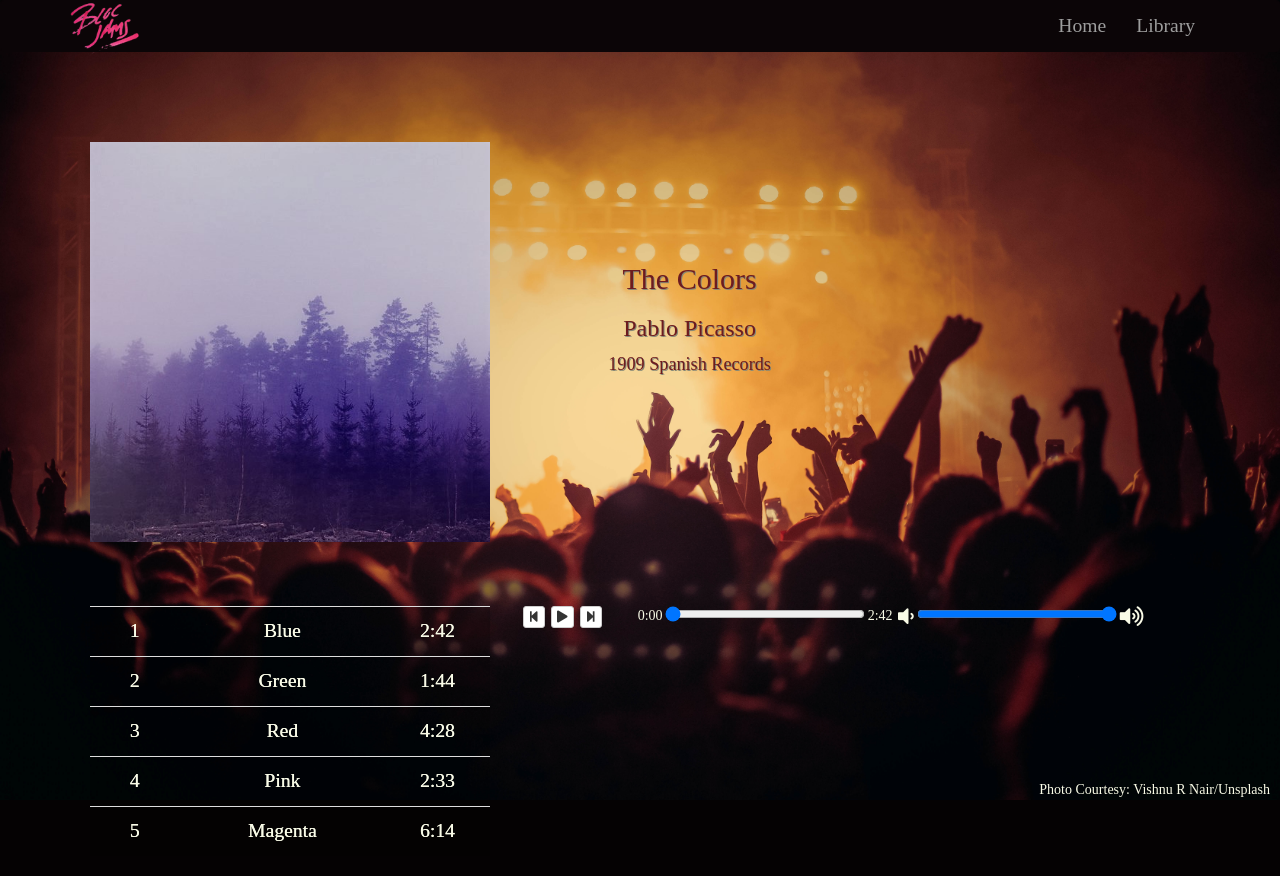
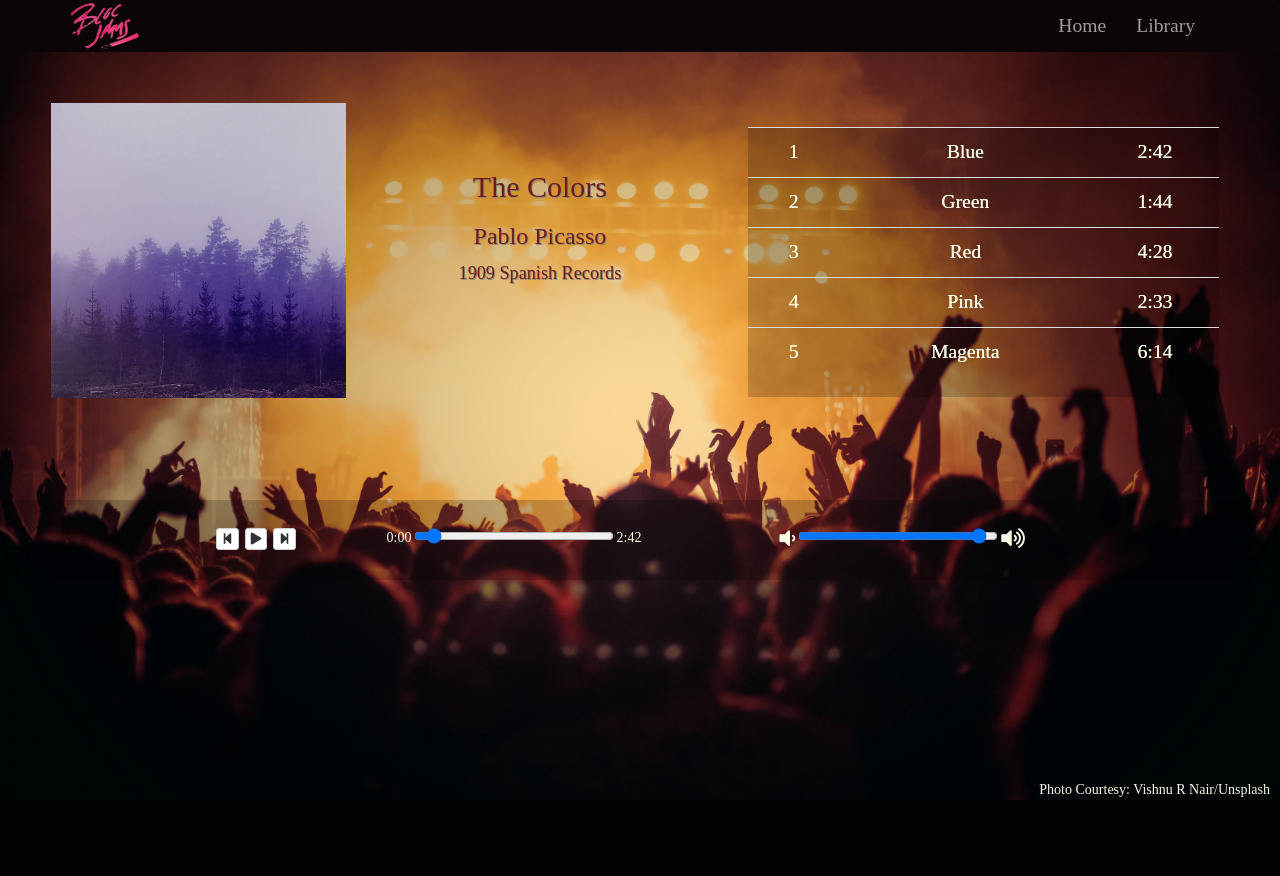
Before and after one commit to n-thomson/bloc-jams-react, a React (Create React App) app: page /album/the-colors in a window 1280 px wide. After the commit the page ends 800 px from the top, so only its background shows below. Built offline with nearby package versions, Linux system fonts and the light colour scheme; a web font is replaced by a local one.

Commit message:
styling v4

```diff
--- a/src/components/Album.js
+++ b/src/components/Album.js
@@ -124,6 +124,7 @@ class Album extends Component{
   render(){
     return(
       <section className = 'album'>
+        <section id = 'album-container'>
           <section id = 'album-info'>
             <img id = 'album-cover-art' src={this.state.album.albumCover} alt = {this.state.album.title}/>
             <div className = 'album-details'>
@@ -132,7 +133,6 @@ class Album extends Component{
               <div id = 'release-info'>{this.state.album.releaseInfo} </div>
             </div>
           </section>
-        <section id = 'table-controls'>
           <Table id ='song-list' responsive>
             <colgroup>
               <col id = 'song-number-column'/>
@@ -149,6 +149,7 @@ class Album extends Component{
               ))}
             </tbody>
           </Table>
+        </section>
         <PlayerBar
           isPlaying = {this.state.isPlaying}
           currentSong = {this.state.currentSong}
@@ -162,7 +163,6 @@ class Album extends Component{
           formatTime = {(time) => this.formatTime(time)}
         />
       </section>
-      </section>
     )
   }
 }
--- a/src/components/album.css
+++ b/src/components/album.css
@@ -1,25 +1,31 @@
-section#album-info{
-  display:flex;
-  margin-top: 7%;
-  margin-left: 7%;
-  align-self: left;
+section#album-container{
+  margin: 4% 4% 4% 4%;
 }
 
 img#album-cover-art{
-  max-height: 400px;
+  display: block;
+  height: 25%;
+  width: 25%;
+  float: left;
 }
 
 div.album-details{
   display: inline-block;
+  float: left;
+  width: 25%;
+  color: #6d1b1f;
   text-shadow: 1px 1px #868876;
-  /* color: #f9fbe7; */
-  color: #6d1b1f;     /* maroon */
-  min-width: 400px;
-  min-height: 400px;
+  margin: 4%;
 }
 
-h2#album-title{
-  margin-top: 30%;
+div.table-responsive{
+  width: 40%;
+  float: right;
+  color: #f9fbe7;
+  text-shadow: 0.25px 0.25px #f9fbe7;
+  margin-top: 2%;
+  background-color: rgba(0,0,0,0.2);
+  margin-right: 10px;
 }
 
 div#release-info{
@@ -27,24 +33,9 @@ div#release-info{
   font-size: 1.3em;
 }
 
-section#table-controls{
-  display: flex;
-  margin: 5% 5% 0 7%;
-  overflow-x: hidden;
-}
-
-table#song-list{
-  min-width: 400px;
-  color: #f9fbe7;
-  text-shadow: 0.25px 0.25px #f9fbe7;
-  background-color: rgba(0,0,0,0.2);
-  padding-right: 2%;
-  float: left;
-}
-
 .table>tbody>tr>td{
   padding: 0;
   line-height: 2.5;
-  width: 30px;
+  width: 25px;
   font-size: 1.4em;
 }
--- a/src/components/landing.css
+++ b/src/components/landing.css
@@ -5,7 +5,6 @@ div.point{
 
 div.show-grid.row{
   position: static;
-  bottom: 10px;
   width: 100%;
 }
 
--- a/src/components/playerbar.css
+++ b/src/components/playerbar.css
@@ -1,34 +1,35 @@
 section#playerbar{
-  display: block;
-  width: 60%;
+  display: flex;
+  flex-direction: row;
+  justify-content: center;
+  color: #f9fbe7;
+  background-color: rgba(0,0,0,0.2);
+  min-height: 80px;
+  width: 100%;
+  float: left;
+  margin-top: 8%;
+  padding-top: 2.2%;
+}
+
+div#buttons{
+  color: rgba(62,8,10,0.4);
+  padding: 0 3px;
+  width: 20%;
 }
 
 section#time-control{
-  color: #f9fbe7;
-  padding: 0 3%;
+  width: 30%;
 }
 
 section#volume-control{
-  color: #f9fbe7;
+  width: 30%;
 }
 
-div#buttons{
-  float: left;
-  /* color: rgba(11,5,7,0.4) */
-  color: rgba(62,8,10,0.4);
-  padding-left: 30px;
-  padding-right: 30px;
-}
 
 input.seek-bar{
   width: 200px;
   float: left;
-}
-
-span.current-time{
-    float: left;
-    width: 30px;
-    text-align: center;
+  padding:0 3%;
 }
 
 span.current-time{
@@ -43,12 +44,18 @@ span.total-time{
     text-align: center;
 }
 
-i.fas.fa-volume-down, i.fas.fa-volume-up{
-  padding: 0 3px;
+button#previous, button#play-pause, button#next{
+  margin: 0 3px;
+}
+
+i.fas.fa-volume-down{
+  padding:0 3px 0 3%;
   font-size: 1.5em;
   float: left;
 }
 
-button#previous, button#play-pause, button#next{
-  margin: 0 3px;
+i.fas.fa-volume-up{
+  padding:0 0 0 3px;
+  font-size: 1.5em;
+  float: left;
 }
```
Lines whose indentation alone changed are shown as unchanged.
